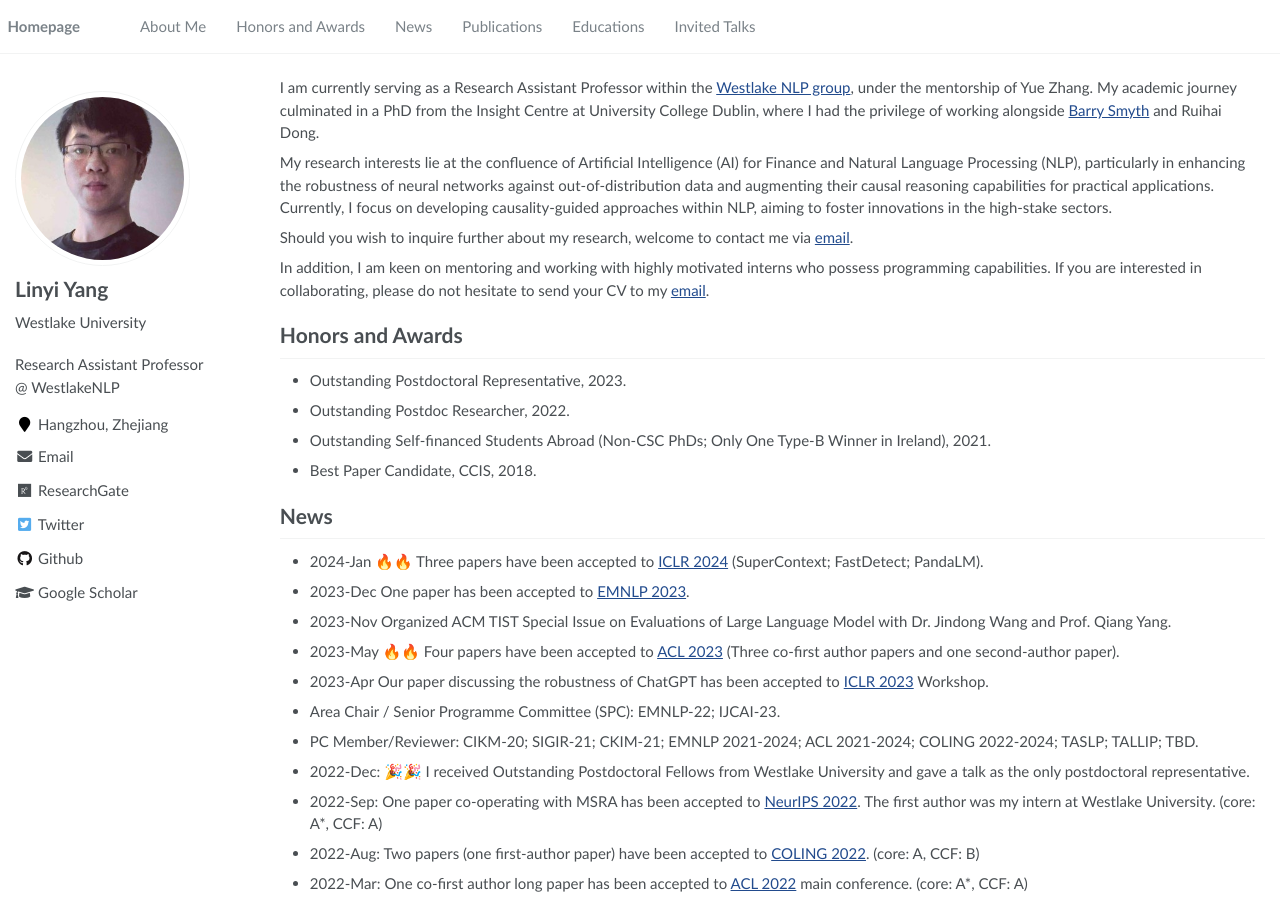
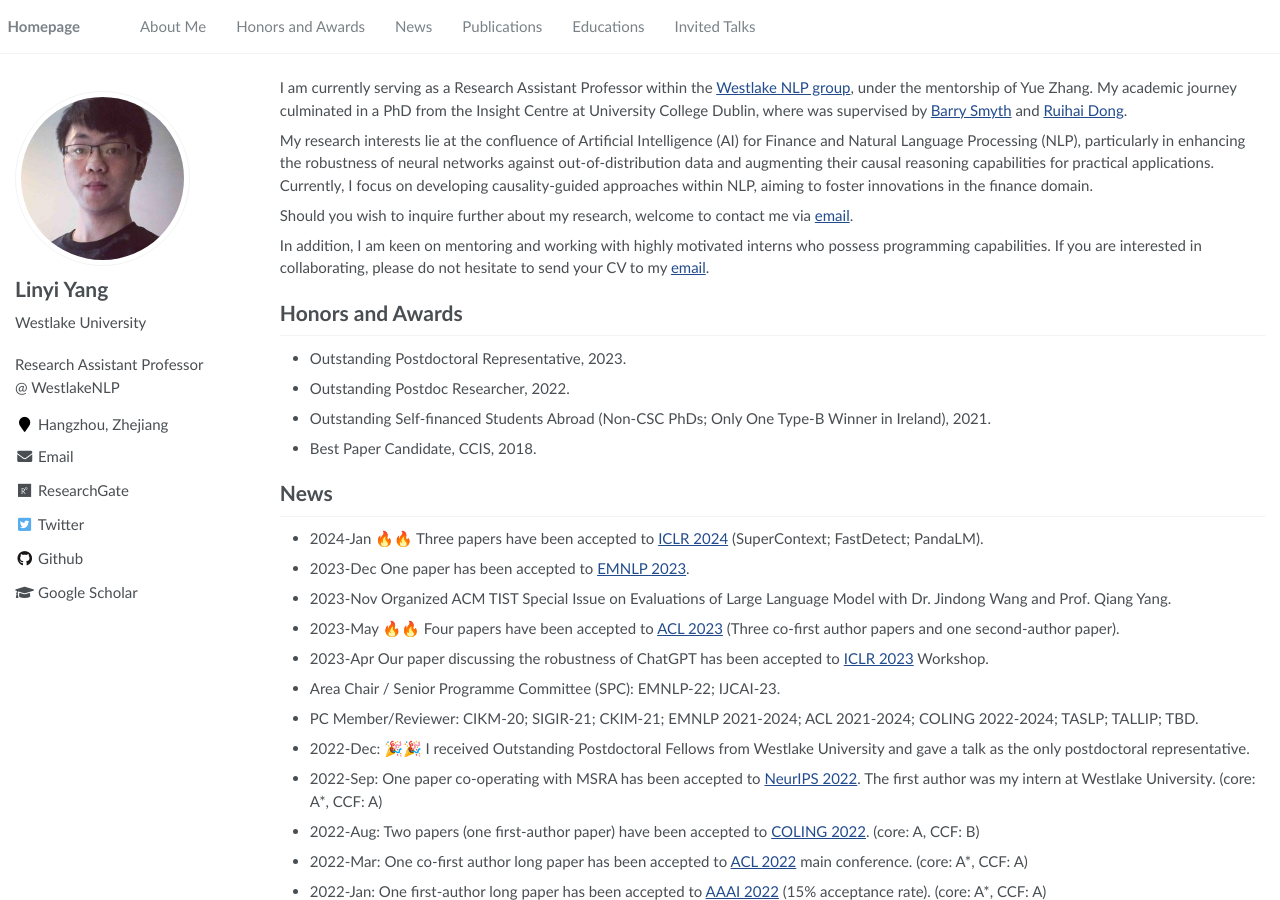
Before and after one commit to YangLinyi/yanglinyi.github.io, a Jekyll site: the page built from _pages/about.md, in a window 1280 px wide and 900 px high. Built offline with Jekyll 4.4.1, drawn with Linux system fonts in a browser that asks for light colours.

Commit message:
Update about.md

```diff
--- a/_pages/about.md
+++ b/_pages/about.md
@@ -17,9 +17,9 @@ redirect_from:
 
 <span class='anchor' id='about-me'></span>
 
-I am currently serving as a Research Assistant Professor within the [Westlake NLP group](https://westlakenlp.netlify.app/), under the mentorship of Yue Zhang. My academic journey culminated in a PhD from the Insight Centre at University College Dublin, where I had the privilege of working alongside [Barry Smyth](https://people.ucd.ie/barry.smyth) and Ruihai Dong.
+I am currently serving as a Research Assistant Professor within the [Westlake NLP group](https://westlakenlp.netlify.app/), under the mentorship of Yue Zhang. My academic journey culminated in a PhD from the Insight Centre at University College Dublin, where was supervised by [Barry Smyth](https://people.ucd.ie/barry.smyth) and [Ruihai Dong](https://people.ucd.ie/ruihai.dong).
 
-My research interests lie at the confluence of Artificial Intelligence (AI) for Finance and Natural Language Processing (NLP), particularly in enhancing the robustness of neural networks against out-of-distribution data and augmenting their causal reasoning capabilities for practical applications. Currently, I focus on developing causality-guided approaches within NLP, aiming to foster innovations in the high-stake sectors.
+My research interests lie at the confluence of Artificial Intelligence (AI) for Finance and Natural Language Processing (NLP), particularly in enhancing the robustness of neural networks against out-of-distribution data and augmenting their causal reasoning capabilities for practical applications. Currently, I focus on developing causality-guided approaches within NLP, aiming to foster innovations in the finance domain.
 
 Should you wish to inquire further about my research, welcome to contact me via [email](yanglinyi@westlake.edu.cn).
 
```
